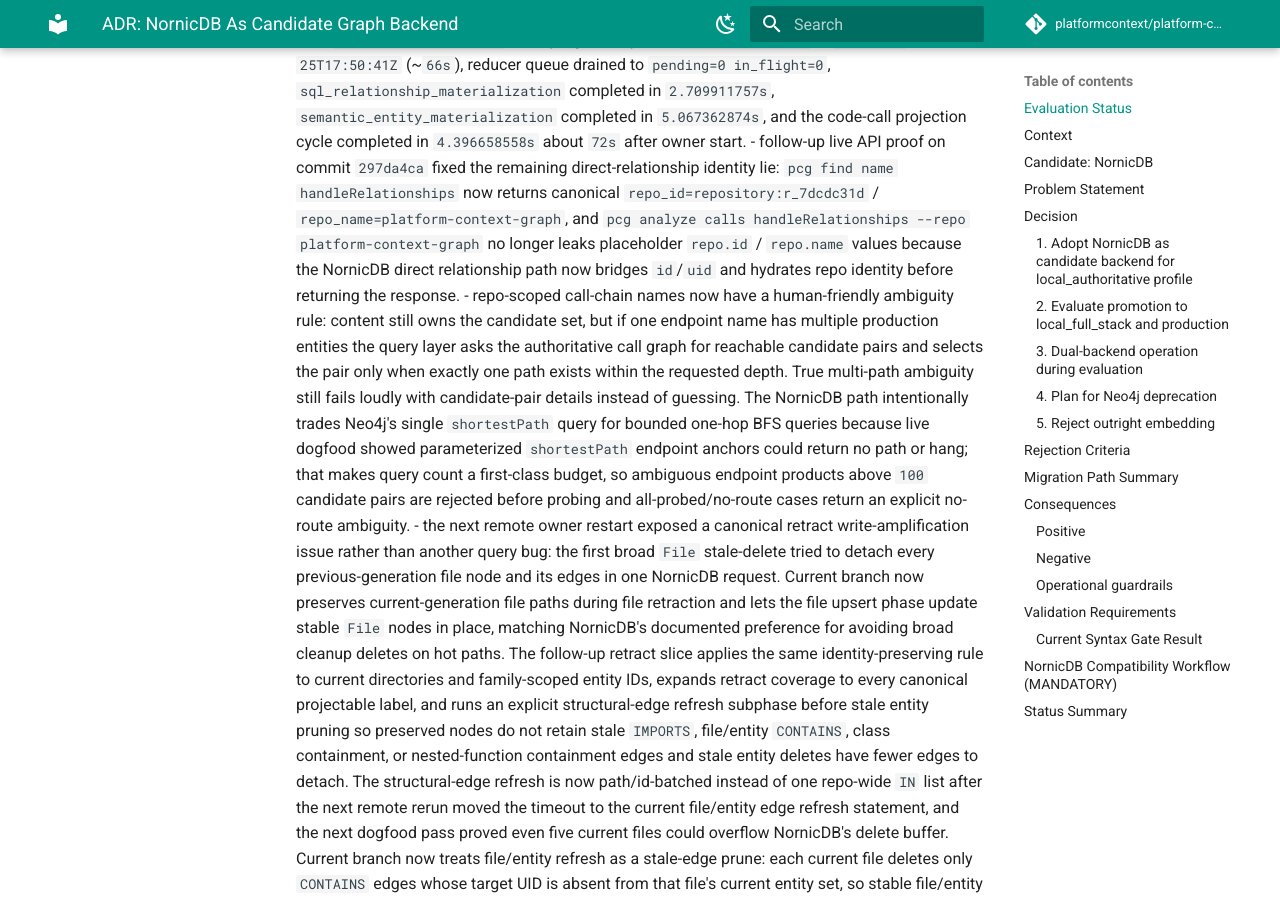
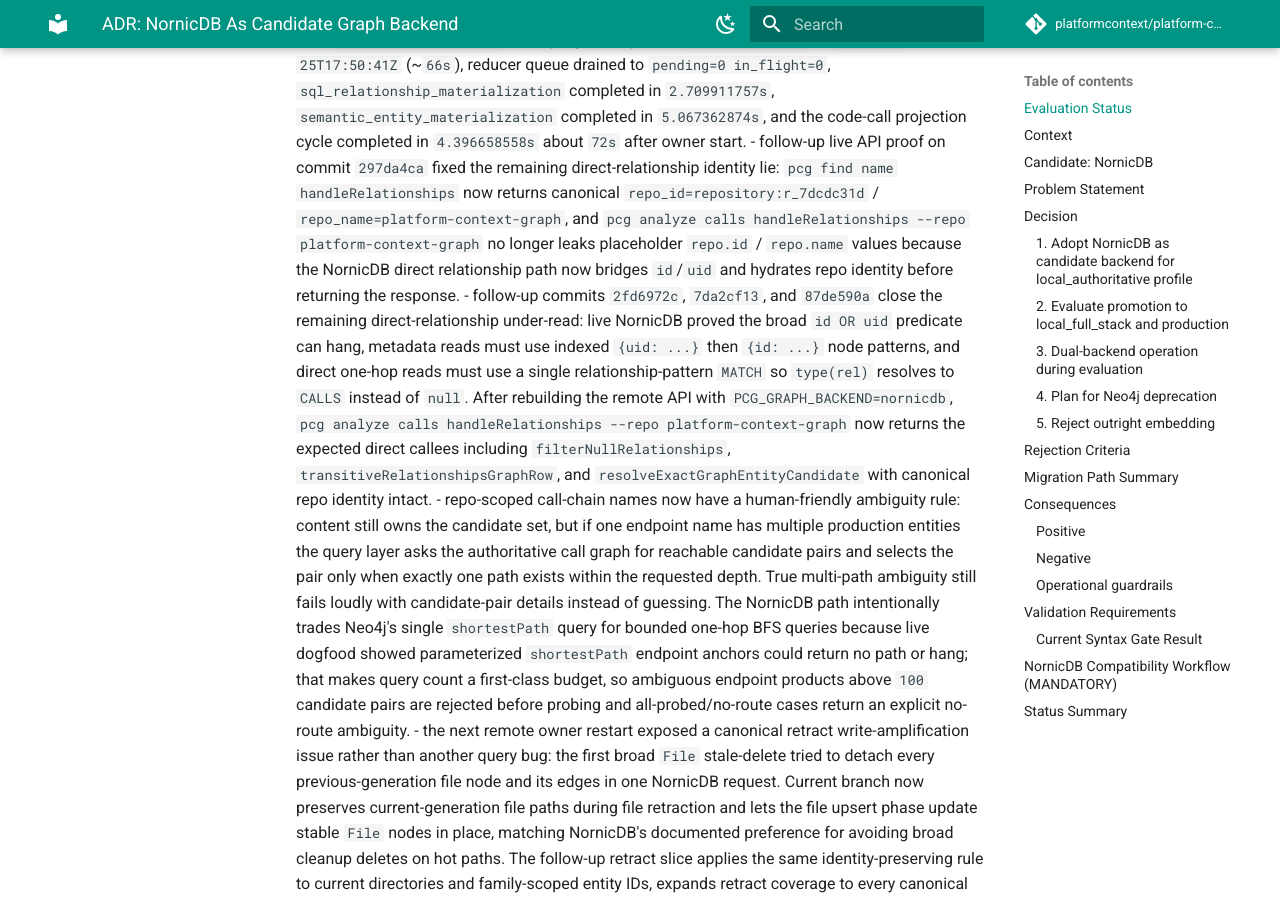
Before and after one commit to platformcontext/platform-context-graph, an MkDocs documentation site: the page built from docs/docs/adrs/2026-04-22-nornicdb-graph-backend-candidate.md, in a window 1280 px wide and 900 px high, scrolled down 12516 px. Built offline with MkDocs 1.6.1 and Material for MkDocs 9.7.7, drawn with Linux system fonts in a browser that asks for light colours; comment, search, counter and statistics services are not loaded.

Commit message:
docs(adrs): record NornicDB relationship proof
Capture the live dogfood evidence behind the NornicDB direct relationship adapter seam: indexed uid/id fallback and single relationship-pattern MATCH are required for truthful CALLS responses.

Record the remote API proof that handleRelationships now returns direct callees with canonical repo identity on the NornicDB-backed self-repo graph.

```diff
--- a/docs/docs/adrs/2026-04-22-nornicdb-graph-backend-candidate.md
+++ b/docs/docs/adrs/2026-04-22-nornicdb-graph-backend-candidate.md
@@ -82,6 +82,7 @@
 - entity resolution had the same optional-projection edge: NornicDB could return placeholder repo values such as `r.id` / `r.name` even when the content store knew the canonical repository. Current branch now treats those placeholder projections as missing repo identity and hydrates code entities from the content store plus repository catalog before falling back to graph-only workload repo backfill, so `pcg find name handleRelationships` cannot leak projection strings as repo truth.
 - a fresh 2026-04-25 remote dogfood run on `PCG_HOME=/tmp/pcg-dogfood-fresh.JcCtVs` with the patched `v1.0.43` sidecar proved the clean-home write path remains healthy after the retract fixes: owner start `2026-04-25T17:49:35Z`, local progress reported `Health: healthy` at `2026-04-25T17:50:41Z` (~`66s`), reducer queue drained to `pending=0 in_flight=0`, `sql_relationship_materialization` completed in `2.709911757s`, `semantic_entity_materialization` completed in `5.067362874s`, and the code-call projection cycle completed in `4.396658558s` about `72s` after owner start.
 - follow-up live API proof on commit `297da4ca` fixed the remaining direct-relationship identity lie: `pcg find name handleRelationships` now returns canonical `repo_id=repository:r_7dcdc31d` / `repo_name=platform-context-graph`, and `pcg analyze calls handleRelationships --repo platform-context-graph` no longer leaks placeholder `repo.id` / `repo.name` values because the NornicDB direct relationship path now bridges `id`/`uid` and hydrates repo identity before returning the response.
+- follow-up commits `2fd6972c`, `7da2cf13`, and `87de590a` close the remaining direct-relationship under-read: live NornicDB proved the broad `id OR uid` predicate can hang, metadata reads must use indexed `{uid: ...}` then `{id: ...}` node patterns, and direct one-hop reads must use a single relationship-pattern `MATCH` so `type(rel)` resolves to `CALLS` instead of `null`. After rebuilding the remote API with `PCG_GRAPH_BACKEND=nornicdb`, `pcg analyze calls handleRelationships --repo platform-context-graph` now returns the expected direct callees including `filterNullRelationships`, `transitiveRelationshipsGraphRow`, and `resolveExactGraphEntityCandidate` with canonical repo identity intact.
 - repo-scoped call-chain names now have a human-friendly ambiguity rule: content still owns the candidate set, but if one endpoint name has multiple production entities the query layer asks the authoritative call graph for reachable candidate pairs and selects the pair only when exactly one path exists within the requested depth. True multi-path ambiguity still fails loudly with candidate-pair details instead of guessing. The NornicDB path intentionally trades Neo4j's single `shortestPath` query for bounded one-hop BFS queries because live dogfood showed parameterized `shortestPath` endpoint anchors could return no path or hang; that makes query count a first-class budget, so ambiguous endpoint products above `100` candidate pairs are rejected before probing and all-probed/no-route cases return an explicit no-route ambiguity.
 - the next remote owner restart exposed a canonical retract write-amplification issue rather than another query bug: the first broad `File` stale-delete tried to detach every previous-generation file node and its edges in one NornicDB request. Current branch now preserves current-generation file paths during file retraction and lets the file upsert phase update stable `File` nodes in place, matching NornicDB's documented preference for avoiding broad cleanup deletes on hot paths. The follow-up retract slice applies the same identity-preserving rule to current directories and family-scoped entity IDs, expands retract coverage to every canonical projectable label, and runs an explicit structural-edge refresh subphase before stale entity pruning so preserved nodes do not retain stale `IMPORTS`, file/entity `CONTAINS`, class containment, or nested-function containment edges and stale entity deletes have fewer edges to detach. The structural-edge refresh is now path/id-batched instead of one repo-wide `IN` list after the next remote rerun moved the timeout to the current file/entity edge refresh statement, and the next dogfood pass proved even five current files could overflow NornicDB's delete buffer. Current branch now treats file/entity refresh as a stale-edge prune: each current file deletes only `CONTAINS` edges whose target UID is absent from that file's current entity set, so stable file/entity edges survive instead of being deleted and recreated.
 - the temporary dogfood-only local NornicDB integration branch is no longer needed for the merged `#115`, `#116`, and `#118` fixes. PR `#119` remains the current open upstream handoff for the SQL-edge hot path; until it merges and a release asset is pinned, PCG should keep using explicit `PCG_NORNICDB_BINARY` / installer `--from` inputs that point at the `pcg-sql-edge-hotpath` branch binary for this patched-binary evidence lane.
```
Also changed, not shown: docs/docs/adrs/2026-04-20-embedded-local-backends-implementation-plan.md (+1 -0 lines).
